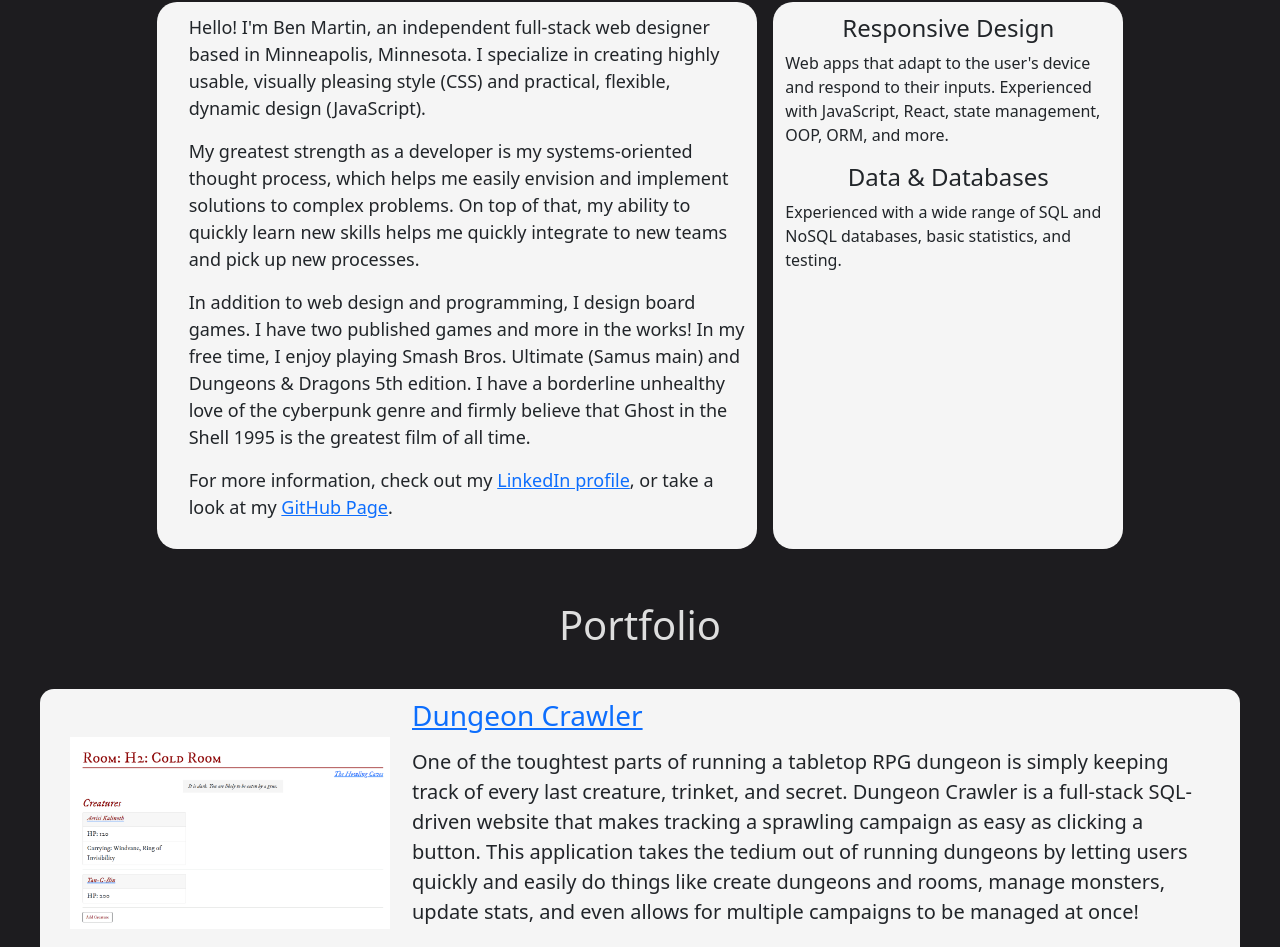
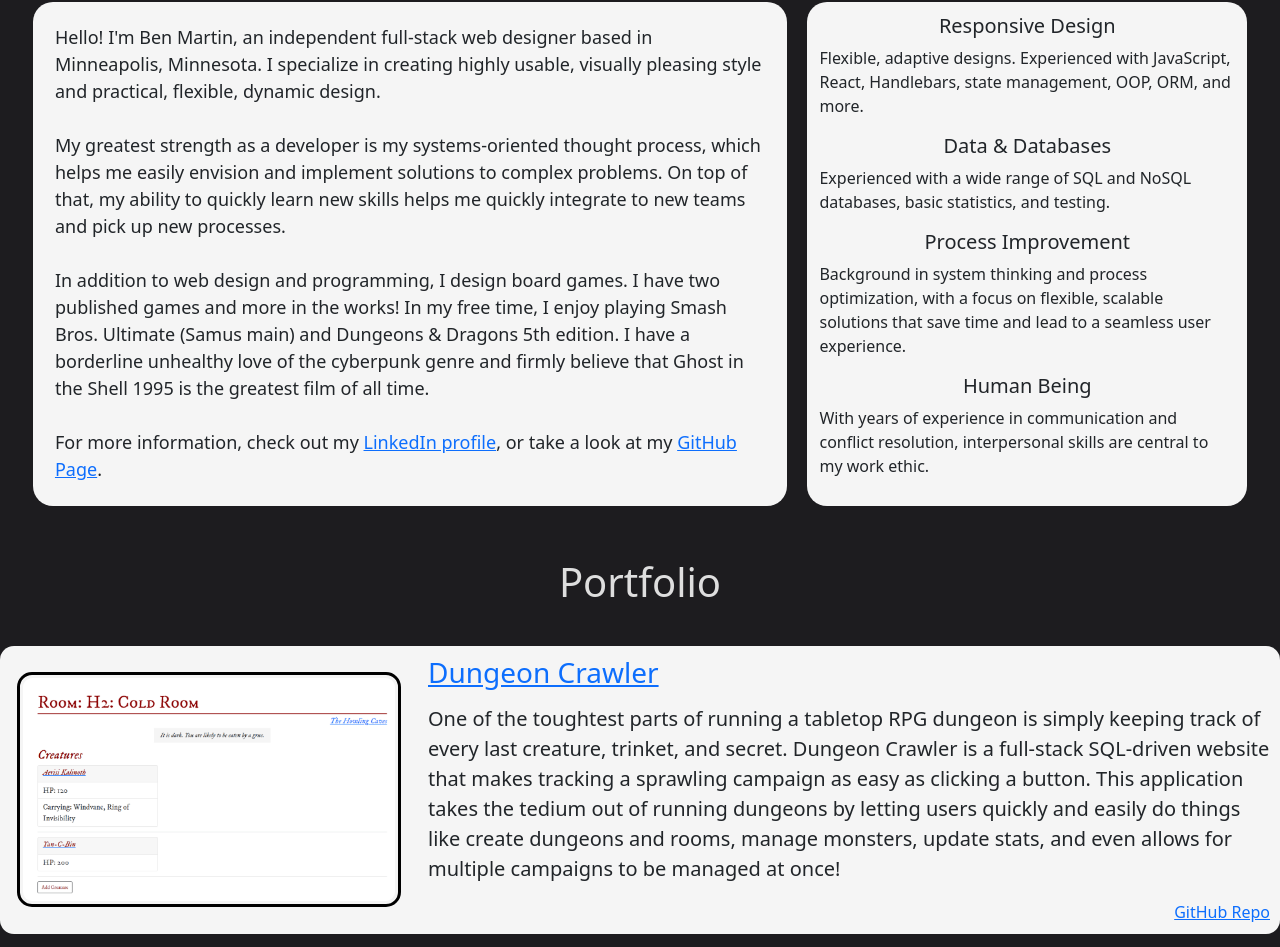
Before and after one commit to the-wake/ben-martin-portfolio, a React (Create React App) app: page / in a window 1280 px wide. Shown: the part 953-1900 px from the top of the page. Built offline with nearby package versions, Linux system fonts and the light colour scheme.

Commit message:
Lots of new layout for bio and portfolio.

```diff
--- a/package.json
+++ b/package.json
@@ -1,7 +1,7 @@
 {
   "name": "portfolio-ben-martin",
   "version": "1.0.0",
-  "homepage": "https://the-wake.github.io/a20-react-portfolio",
+  "homepage": "https://the-wake.github.io/professional-portfolio",
   "private": true,
   "dependencies": {
     "@emotion/react": "^11.8.1",
--- a/src/App.css
+++ b/src/App.css
@@ -1,69 +1,11 @@
 * {
   scroll-margin-top: 125px;
+  border-radius: 9px;
 }
 
 .body {
   background-color: rgb(29, 28, 31);
-}
-
-.jumbotron {
-  background: url("./assets/background.jpg") no-repeat center fixed;
-  -webkit-background-composite: cover;
-  background-size: cover;
-  height: 90vh;
-  width: 95vw;
-  margin: 0 auto;
-  display: flex;
-  color: whitesmoke;
-  text-align: right;
-  align-items: center;
-  vertical-align: middle;
-  justify-content: center;
-  text-shadow: 2px 2px #000000;
-}
-
-.jumbotron h1 {
-  line-height: 65px;
-}
-
-#blurb-container {
-  display: flex;
-  justify-content: space-around;
-  align-content: center;
-  padding: .75rem;
-  justify-content: space-evenly;
-  max-width: 80vw;
-  margin: 0 auto;
-  border-radius: 20px;
-}
-
-#blurb {
-  width: 60%;
-  padding: .75rem;
-  background: whitesmoke;
-  border-radius: 20px;
-  text-align: center;
-  vertical-align: middle;
-  font-size: 24px;
-  max-width: 800px;
-}
-
-#blurb p {
-  font-size: 18px;
-  text-align: left;
-  padding-left: 20px;
-}
-
-#sidebar {
-  justify-self: flex-end;
-  padding: .75rem;
-  width: 35%;
-  background: whitesmoke;
-  border-radius: 20px;
-}
-
-#sidebar h4 {
-  text-align: center;
+  border-radius: 0px;
 }
 
 .custom-navbar {
@@ -124,6 +66,64 @@
   color: gray;
 }
 
+.jumbotron {
+  background: url("./assets/background.jpg") no-repeat center fixed;
+  -webkit-background-composite: cover;
+  background-size: cover;
+  height: 90vh;
+  width: 95vw;
+  margin: 0 auto;
+  display: flex;
+  color: whitesmoke;
+  text-align: right;
+  align-items: center;
+  vertical-align: middle;
+  justify-content: center;
+  text-shadow: 2px 2px #000000;
+}
+
+.jumbotron h1 {
+  line-height: 65px;
+}
+
+#blurb-container {
+  display: flex;
+  justify-content: space-around;
+  align-content: center;
+  padding: .75rem;
+  justify-content: space-evenly;
+  max-width: 2000px;
+  margin: 0 auto;
+  border-radius: 20px;
+}
+
+#blurb {
+  width: 60%;
+  padding: .75rem;
+  background: whitesmoke;
+  border-radius: 20px;
+  max-width: 800px;
+}
+
+#blurb p {
+  font-size: 18px;
+  padding: 10px;
+  margin: auto;
+}
+
+#sidebar {
+  justify-self: flex-end;
+  padding: .75rem;
+  width: 35%;
+  max-width: 600px;
+  background: whitesmoke;
+  border-radius: 20px;
+}
+
+#sidebar h5 {
+  text-align: center;
+}
+
 #banner-left {
   width: 50vw;
   max-width: 650px;
@@ -177,6 +177,10 @@
   color: #DEDEDE;
 }
 
+#portfolio {
+  max-width: 2400px;
+}
+
 .projects-container {
   justify-content: center;
   align-items: center;
@@ -184,23 +188,24 @@
 
 .project-container {
   display: flex;
-  padding: 10px 30px;
+  padding: 10px;
   margin: 20px auto;
-  max-width: 1200px;
+  max-width: 1600px;
   background: whitesmoke;
   border-radius: 14px;
 }
 
-.image-container {
+.project-image {
   width: 30%;
   max-width: 400px;
-  margin: auto;
-}
-
-.image-container img {
-  padding-right: 30px;
-  max-width: 350px;
-  margin: auto;
+  margin: auto 30px auto 10px;
+  outline-style: solid;
+  outline-width: 3px;
+  outline-color: black;
+  border-style: solid;
+  border-color: whitesmoke;
+  border-width: 3px;
+  border-radius: 12px;
 }
 
 .content-container {
@@ -283,7 +288,7 @@ form .button {
     display: none;
   }
 
-  .image-container {
+  .project-image {
     display: none;
   }
 
@@ -307,17 +312,21 @@ form .button {
 
   #blurb {
     justify-self: center;
-    margin: 10px 2%;
-    width: 100%;
+    margin: 10px auto;
+    width: 98%;
   }
 
   #sidebar {
     justify-self: center;
-    margin: 10px 2%;
+    margin: 10px auto;
     padding: 30px;
-    width: fit-content;
-    max-width: 100%;
+    width: 100%;
+    max-width: 800px;
     text-align: center;
+  }
+
+  #portfolio {
+    margin: 0 20px;
   }
 }
 
--- a/src/components/Project.js
+++ b/src/components/Project.js
@@ -5,9 +5,7 @@ function Project({ project }) {
 
   return (
     <div className="project-container">
-      <div className="image-container">
-        <img src={image} alt={alt} />
-      </div>
+      <img src={image} alt={alt} className='project-image'/>
       <div className="content-container">
         <a href={link}><h3>{name}</h3></a>
         <p>{description}</p>
--- a/src/pages/Blurb.js
+++ b/src/pages/Blurb.js
@@ -10,24 +10,33 @@ function Blurb() {
           <img src={image} alt={'Profile'} id="profile-pic" />
         </div> */}
         <div id="blurb">
-          <p>Hello! I'm Ben Martin, an independent full-stack web designer based in Minneapolis, Minnesota. I specialize in creating highly usable, visually pleasing style (CSS) and practical, flexible, dynamic design (JavaScript).</p>
-
-          <p>My greatest strength as a developer is my systems-oriented thought process, which helps me easily envision and implement solutions to complex problems. On top of that, my ability to quickly learn new skills helps me quickly integrate to new teams and pick up new processes.</p>
-
-          <p>In addition to web design and programming, I design board games. I have two published games and more in the works! In my free time, I enjoy playing Smash Bros. Ultimate (Samus main) and Dungeons & Dragons 5th edition. I have a borderline unhealthy love of the cyberpunk genre and firmly believe that Ghost in the Shell 1995 is the greatest film of all time.</p>
-
-          <p>For more information, check out my <a href="https://www.linkedin.com/in/ben-martin-26266443/" target="_blank" rel="noreferrer">LinkedIn profile</a>, or take a look at my <a href="https://github.com/the-wake/" target="_blank" rel="noreferrer">GitHub Page</a>.</p>
+          <p>
+            Hello! I'm Ben Martin, an independent full-stack web designer based in Minneapolis, Minnesota. I specialize in creating highly usable, visually pleasing style and practical, flexible, dynamic design.
+            <br />
+            <br />
+            My greatest strength as a developer is my systems-oriented thought process, which helps me easily envision and implement solutions to complex problems. On top of that, my ability to quickly learn new skills helps me quickly integrate to new teams and pick up new processes.
+            <br />
+            <br />
+            In addition to web design and programming, I design board games. I have two published games and more in the works! In my free time, I enjoy playing Smash Bros. Ultimate (Samus main) and Dungeons & Dragons 5th edition. I have a borderline unhealthy love of the cyberpunk genre and firmly believe that Ghost in the Shell 1995 is the greatest film of all time.
+            <br />
+            <br />
+            For more information, check out my <a href="https://www.linkedin.com/in/ben-martin-26266443/" target="_blank" rel="noreferrer">LinkedIn profile</a>, or take a look at my <a href="https://github.com/the-wake/" target="_blank" rel="noreferrer">GitHub Page</a>.
+          </p>
 
         </div>
         <div id="sidebar">
-          <h4>Responsive Design</h4>
-          <p>Web apps that adapt to the user's device and respond to their inputs. Experienced with JavaScript, React, state management, OOP, ORM, and more.</p>
-          <h4>Data & Databases</h4>
+          <h5>Responsive Design</h5>
+          <p>Flexible, adaptive designs. Experienced with JavaScript, React, Handlebars, state management, OOP, ORM, and more.</p>
+          <h5>Data & Databases</h5>
           <p>Experienced with a wide range of SQL and NoSQL databases, basic statistics, and testing.</p>
+          <h5>Process Improvement</h5>
+          <p>Background in system thinking and process optimization, with a focus on flexible, scalable solutions that save time and lead to a seamless user experience.</p>
+          <h5>Human Being</h5>
+          <p>With years of experience in communication and conflict resolution, interpersonal skills are central to my work ethic.</p>
         </div>
       </div>
     </div >
   )
-}
+};
 
 export default Blurb;
--- a/src/pages/Portfolio.js
+++ b/src/pages/Portfolio.js
@@ -29,7 +29,7 @@ function Portfolio() {
     {
       name: 'Full-Stack Blog',
       link: 'https://vast-citadel-10428.herokuapp.com/',
-      description: 'A full-stack, SQL-driven blog webpage. Users can create and edit posts, write comments, and render lists of recent posts. Includes user validation, session storage, several layers of security, a range of useful methods. Heroku hosting allows babck-end functionality on the live deployment.',
+      description: 'A full-stack, SQL-driven blog webpage. Users can create and edit posts, write comments, and render lists of recent posts. Includes user validation, session storage, several layers of security, a range of useful methods. Heroku hosting allows back-end functionality on the live deployment.',
       image: imgBlog,
       alt: 'This is one of the blogs of all time.',
       repo: 'https://github.com/the-wake/assignment-14-blog',
```
Also changed, not shown: 1 other file (tests, documents, lock files or other folders).
